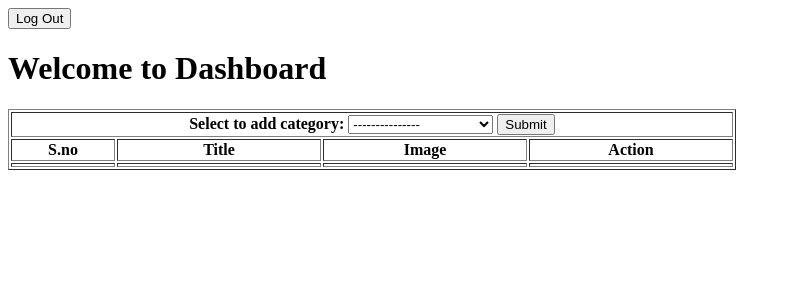
After one commit to VascoRR001/ITProject, a PHP site: page /dashboard.php in a window 1280 px wide. The commit adds this page. Shown: the top 300 px of the page, without its empty margins (0-791 px from the left). Run offline with PHP 8.4, Linux system fonts and the light colour scheme; a user stored in the database is signed in; lists and menus that the app fills with data are empty.

Commit message:
Dashboard and login functionalality properly

```diff
--- /dev/null
+++ b/dashboard.php
@@ -0,0 +1,64 @@
+<?php
+
+include('server.php');
+
+if (empty($_SESSION['username'])){
+    header('location: login.php');
+}
+
+if (isset($_POST['logout'])){
+    session_destroy();
+    header('location: login.php');
+}
+
+?>
+<!DOCTYPE html>
+<html lang="en">
+<head>
+    <meta charset="UTF-8">
+    <meta http-equiv="X-UA-Compatible" content="IE=edge">
+    <meta name="viewport" content="width=device-width, initial-scale=1.0">
+    <title>Document</title>
+</head>
+<body>
+    <div>
+        <form method="post">
+            <input type="submit" name="logout" value="Log Out">
+        </form>
+    </div>
+<h1> Welcome to Dashboard </h1>
+
+<table border=1>
+    <tr>
+        <th colspan=4>
+            <form method="post">
+                <label for="disc_npl">Select to add category:</label>
+                <select name="disc_npl" id="disc_npl">
+                    <option value="0">---------------</option>
+                    <option value="1">Discovery Nepal</option>
+                    <option value="2">Explore Destinations</option>
+                    <option value="3">Blog</option>
+                </select>
+                <input type="hidden" name="add_dis_npl" value="ADD">
+                <input type="hidden" name="add_exp_dest" value="ADD">
+                <input type="hidden" name="add_blog" value="ADD">
+                <input type="submit" value="Submit">
+            </form>
+        </th>
+    </tr>
+    <tr>
+        <th width="100">S.no</th>
+        <th width="200">Title</th>
+        <th width="200">Image</th>
+        <th width="200">Action</th>
+    </tr>
+    <tr>
+        <th width="100"></th>
+        <th width="200"></th>
+        <th width="200"></th>
+        <th width="200"></th>
+    </tr>
+</table>
+
+</body>
+</html>
--- a/server.php
+++ b/server.php
@@ -69,12 +69,15 @@ if (isset($_POST['login_user'])) {
 
     if (count($errors) == 0) {
         $password = md5($password);
+
         $query = "SELECT * FROM users WHERE username='$username' AND password='$password'";
+
         $results = mysqli_query($db, $query);
+
         if (mysqli_num_rows($results) == 1) {
           $_SESSION['username'] = $username;
           $_SESSION['success'] = "You are now logged in";
-          header('location: index.php');
+          header('location: dashboard.php');
         }else {
             array_push($errors, "Wrong username/password combination");
         }
```
Also changed, not shown: login.php (+9 -1 lines).
